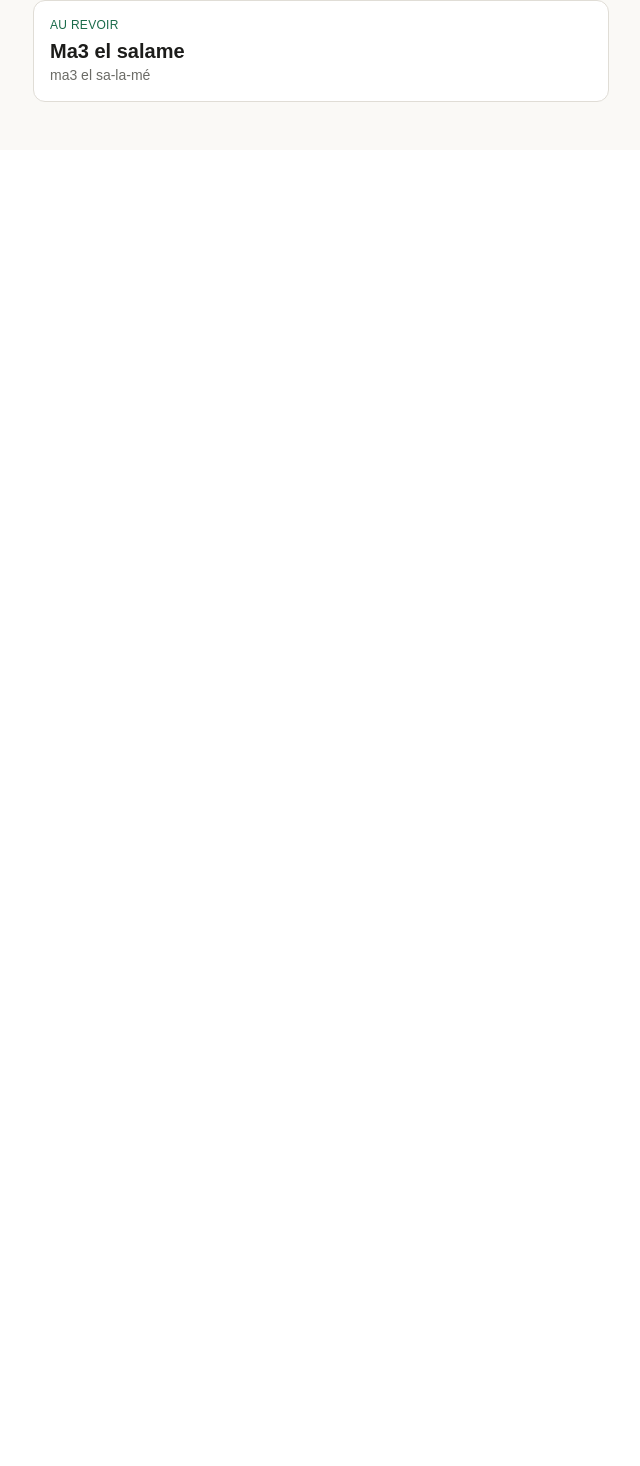
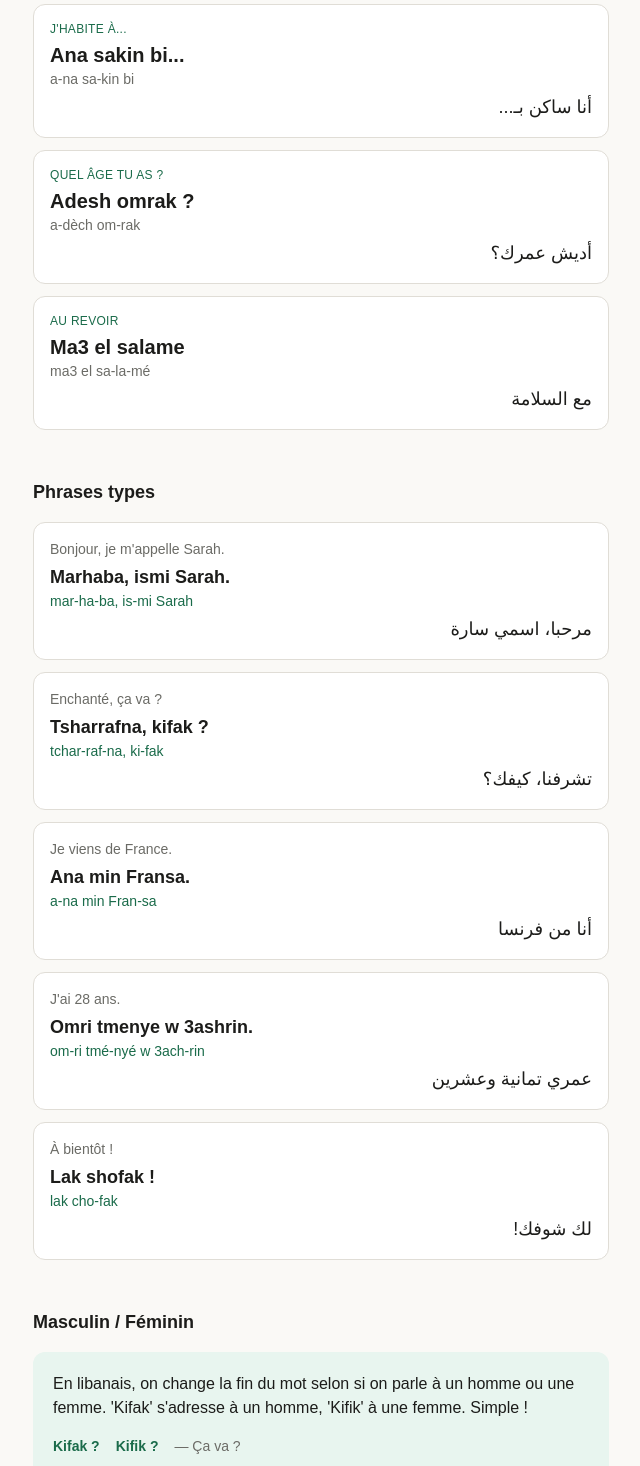
Before and after one commit to annesicard0375-sketch/libanais-app, a Next.js app: page /lecon/01 in a window 1280 px wide. Shown: the part 1272-2738 px from the top of the page, without its empty margins (319-959 px from the left). Before the commit the page ends 1422 px from the top, so only its background shows below. Built offline with nearby package versions, Linux system fonts and the light colour scheme.

Commit message:
lecon 01 complete avec quiz et arabe

```diff
--- a/app/lecon/01/page.tsx
+++ b/app/lecon/01/page.tsx
@@ -7,16 +7,49 @@ export default function Lecon01() {
       <div className="max-w-xl mx-auto">
         <a href="/" className="text-sm text-[#1a6b4a] mb-8 inline-block">Retour</a>
         <h1 className="text-3xl font-bold text-[#1c1c1a] mb-2">{lecon.titre}</h1>
-        <p className="text-[#6b6b66] mb-10">10 mots essentiels pour te presenter en libanais.</p>
-        <div className="space-y-4">
+        <p className="text-[#6b6b66] mb-10">Le vrai libanais parle, pas arabe scolaire.</p>
+
+        <h2 className="text-lg font-semibold text-[#1c1c1a] mb-4">Vocabulaire</h2>
+        <div className="space-y-3 mb-12">
           {lecon.mots.map((mot) => (
             <div key={mot.id} className="bg-white border border-[#e0ddd6] rounded-xl p-4">
               <p className="text-xs text-[#1a6b4a] uppercase tracking-wide mb-1">{mot.francais}</p>
               <p className="text-xl font-semibold text-[#1c1c1a]">{mot.libanais}</p>
               <p className="text-sm text-[#6b6b66]">{mot.phonetique}</p>
+              <p className="text-lg text-[#1c1c1a] text-right mt-1" dir="rtl">{mot.arabe}</p>
             </div>
           ))}
         </div>
+
+        <h2 className="text-lg font-semibold text-[#1c1c1a] mb-4">Phrases types</h2>
+        <div className="space-y-3 mb-12">
+          {lecon.phrases.map((phrase) => (
+            <div key={phrase.id} className="bg-white border border-[#e0ddd6] rounded-xl p-4">
+              <p className="text-sm text-[#6b6b66] mb-1">{phrase.francais}</p>
+              <p className="text-lg font-semibold text-[#1c1c1a]">{phrase.libanais}</p>
+              <p className="text-sm text-[#1a6b4a]">{phrase.phonetique}</p>
+              <p className="text-lg text-[#1c1c1a] text-right mt-1" dir="rtl">{phrase.arabe}</p>
+            </div>
+          ))}
+        </div>
+
+        <h2 className="text-lg font-semibold text-[#1c1c1a] mb-4">{lecon.grammaire.titre}</h2>
+        <div className="bg-[#e8f5ef] rounded-xl p-5 mb-12">
+          <p className="text-[#1c1c1a] mb-4">{lecon.grammaire.explication}</p>
+          <div className="space-y-2">
+            {lecon.grammaire.exemples.map((ex, i) => (
+              <div key={i} className="flex gap-4 text-sm">
+                <span className="font-semibold text-[#1a6b4a]">{ex.masculin}</span>
+                <span className="font-semibold text-[#1a6b4a]">{ex.feminin}</span>
+                <span className="text-[#6b6b66]">— {ex.traduction}</span>
+              </div>
+            ))}
+          </div>
+        </div>
+
+        <a href="/lecon/01/quiz" className="inline-block bg-[#1a6b4a] text-white px-8 py-4 rounded-full text-base font-medium">
+          Passer au quiz
+        </a>
       </div>
     </main>
   )
--- /dev/null
+++ b/app/lecon/01/quiz/page.tsx
@@ -0,0 +1,82 @@
+'use client'
+import { useState, useEffect } from 'react'
+import lecons from '@/data/lecons.json'
+
+export default function Quiz01() {
+  const lecon = lecons[0]
+  const [index, setIndex] = useState(0)
+  const [score, setScore] = useState(0)
+  const [choix, setChoix] = useState<string | null>(null)
+  const [termine, setTermine] = useState(false)
+  const [options, setOptions] = useState<string[]>([])
+
+  useEffect(() => {
+    const mot = lecon.mots[index]
+    const opts = [
+      mot.libanais,
+      lecon.mots[(index + 1) % 10].libanais,
+      lecon.mots[(index + 2) % 10].libanais,
+      lecon.mots[(index + 3) % 10].libanais,
+    ].sort(() => Math.random() - 0.5)
+    setOptions(opts)
+  }, [index])
+
+  const mot = lecon.mots[index]
+
+  function repondre(option: string) {
+    if (choix) return
+    setChoix(option)
+    if (option === mot.libanais) setScore(s => s + 1)
+  }
+
+  function suivant() {
+    if (index + 1 >= lecon.mots.length) {
+      setTermine(true)
+    } else {
+      setIndex(i => i + 1)
+      setChoix(null)
+    }
+  }
+
+  if (termine) return (
+    <main className="min-h-screen bg-[#faf9f6] flex items-center justify-center px-6">
+      <div className="max-w-xl w-full text-center">
+        <p className="text-5xl font-bold text-[#1a6b4a] mb-4">{score}/10</p>
+        <p className="text-[#6b6b66] mb-8">Quiz termine !</p>
+        <a href="/lecon/01" className="inline-block bg-[#1a6b4a] text-white px-8 py-4 rounded-full">
+          Revoir la lecon
+        </a>
+      </div>
+    </main>
+  )
+
+  return (
+    <main className="min-h-screen bg-[#faf9f6] px-6 py-12">
+      <div className="max-w-xl mx-auto">
+        <p className="text-sm text-[#6b6b66] mb-8">Question {index + 1} / {lecon.mots.length}</p>
+        <h2 className="text-2xl font-bold text-[#1c1c1a] mb-8">Comment dit-on "{mot.francais}" en libanais ?</h2>
+        <div className="space-y-3 mb-8">
+          {options.map((option) => (
+            <button
+              key={option}
+              onClick={() => repondre(option)}
+              className={`w-full text-left px-5 py-4 rounded-xl border text-base transition-colors text-[#1c1c1a] ${
+                choix === null ? 'bg-white border-[#e0ddd6] hover:border-[#1a6b4a]' :
+                option === mot.libanais ? 'bg-[#e8f5ef] border-[#1a6b4a] text-[#1a6b4a] font-semibold' :
+                option === choix ? 'bg-[#fde8e8] border-red-300 text-red-600' :
+                'bg-white border-[#e0ddd6] opacity-50'
+              }`}
+            >
+              {option}
+            </button>
+          ))}
+        </div>
+        {choix && (
+          <button onClick={suivant} className="inline-block bg-[#1a6b4a] text-white px-8 py-4 rounded-full">
+            {index + 1 >= lecon.mots.length ? 'Voir le score' : 'Suivant'}
+          </button>
+        )}
+      </div>
+    </main>
+  )
+}
--- a/data/lecons.json
+++ b/data/lecons.json
@@ -4,23 +4,23 @@
     "titre": "Se présenter",
     "theme": "presentations",
     "mots": [
-      { "id": "m01", "francais": "Bonjour", "libanais": "Marhaba", "phonetique": "mar-ha-ba" },
-      { "id": "m02", "francais": "Comment tu t'appelles ?", "libanais": "Shou ismak ?", "phonetique": "chou is-mak" },
-      { "id": "m03", "francais": "Je m'appelle...", "libanais": "Ismi...", "phonetique": "is-mi" },
-      { "id": "m04", "francais": "Enchanté(e)", "libanais": "Tsharrafna", "phonetique": "tchar-raf-na" },
-      { "id": "m05", "francais": "Ça va ?", "libanais": "Kifak ?", "phonetique": "ki-fak" },
-      { "id": "m06", "francais": "Ça va bien", "libanais": "Mnih", "phonetique": "mnih" },
-      { "id": "m07", "francais": "D'où tu viens ?", "libanais": "Min wen inta ?", "phonetique": "min wen in-ta" },
-      { "id": "m08", "francais": "J'habite à...", "libanais": "Ana sakin bi...", "phonetique": "a-na sa-kin bi" },
-      { "id": "m09", "francais": "Quel âge tu as ?", "libanais": "Adesh omrak ?", "phonetique": "a-dèch om-rak" },
-      { "id": "m10", "francais": "Au revoir", "libanais": "Ma3 el salame", "phonetique": "ma3 el sa-la-mé" }
+      { "id": "m01", "francais": "Bonjour", "libanais": "Marhaba", "phonetique": "mar-ha-ba", "arabe": "مرحبا" },
+      { "id": "m02", "francais": "Comment tu t'appelles ?", "libanais": "Shou ismak ?", "phonetique": "chou is-mak", "arabe": "شو اسمك؟" },
+      { "id": "m03", "francais": "Je m'appelle...", "libanais": "Ismi...", "phonetique": "is-mi", "arabe": "اسمي..." },
+      { "id": "m04", "francais": "Enchanté(e)", "libanais": "Tsharrafna", "phonetique": "tchar-raf-na", "arabe": "تشرفنا" },
+      { "id": "m05", "francais": "Ça va ?", "libanais": "Kifak ?", "phonetique": "ki-fak", "arabe": "كيفك؟" },
+      { "id": "m06", "francais": "Ça va bien", "libanais": "Mnih", "phonetique": "mnih", "arabe": "منيح" },
+      { "id": "m07", "francais": "D'où tu viens ?", "libanais": "Min wen inta ?", "phonetique": "min wen in-ta", "arabe": "من وين انت؟" },
+      { "id": "m08", "francais": "J'habite à...", "libanais": "Ana sakin bi...", "phonetique": "a-na sa-kin bi", "arabe": "أنا ساكن بـ..." },
+      { "id": "m09", "francais": "Quel âge tu as ?", "libanais": "Adesh omrak ?", "phonetique": "a-dèch om-rak", "arabe": "أديش عمرك؟" },
+      { "id": "m10", "francais": "Au revoir", "libanais": "Ma3 el salame", "phonetique": "ma3 el sa-la-mé", "arabe": "مع السلامة" }
     ],
     "phrases": [
-      { "id": "p01", "francais": "Bonjour, je m'appelle Sarah.", "libanais": "Marhaba, ismi Sarah.", "phonetique": "mar-ha-ba, is-mi Sarah" },
-      { "id": "p02", "francais": "Enchanté, ça va ?", "libanais": "Tsharrafna, kifak ?", "phonetique": "tchar-raf-na, ki-fak" },
-      { "id": "p03", "francais": "Je viens de France.", "libanais": "Ana min Fransa.", "phonetique": "a-na min Fran-sa" },
-      { "id": "p04", "francais": "J'ai 28 ans.", "libanais": "Omri tmenye w 3ashrin.", "phonetique": "om-ri tmé-nyé w 3ach-rin" },
-      { "id": "p05", "francais": "À bientôt !", "libanais": "Lak shofak !", "phonetique": "lak cho-fak" }
+      { "id": "p01", "francais": "Bonjour, je m'appelle Sarah.", "libanais": "Marhaba, ismi Sarah.", "phonetique": "mar-ha-ba, is-mi Sarah", "arabe": "مرحبا، اسمي سارة" },
+      { "id": "p02", "francais": "Enchanté, ça va ?", "libanais": "Tsharrafna, kifak ?", "phonetique": "tchar-raf-na, ki-fak", "arabe": "تشرفنا، كيفك؟" },
+      { "id": "p03", "francais": "Je viens de France.", "libanais": "Ana min Fransa.", "phonetique": "a-na min Fran-sa", "arabe": "أنا من فرنسا" },
+      { "id": "p04", "francais": "J'ai 28 ans.", "libanais": "Omri tmenye w 3ashrin.", "phonetique": "om-ri tmé-nyé w 3ach-rin", "arabe": "عمري تمانية وعشرين" },
+      { "id": "p05", "francais": "À bientôt !", "libanais": "Lak shofak !", "phonetique": "lak cho-fak", "arabe": "لك شوفك!" }
     ],
     "grammaire": {
       "titre": "Masculin / Féminin",
```
